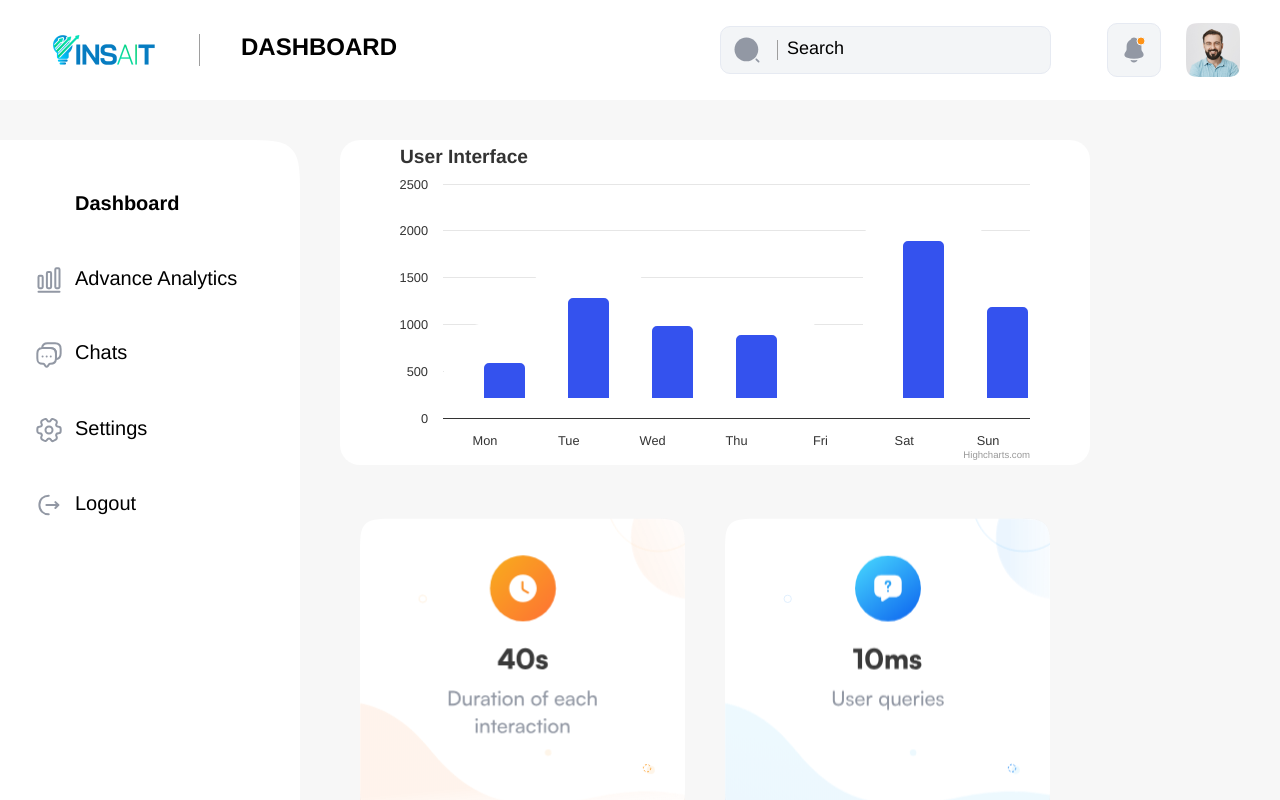
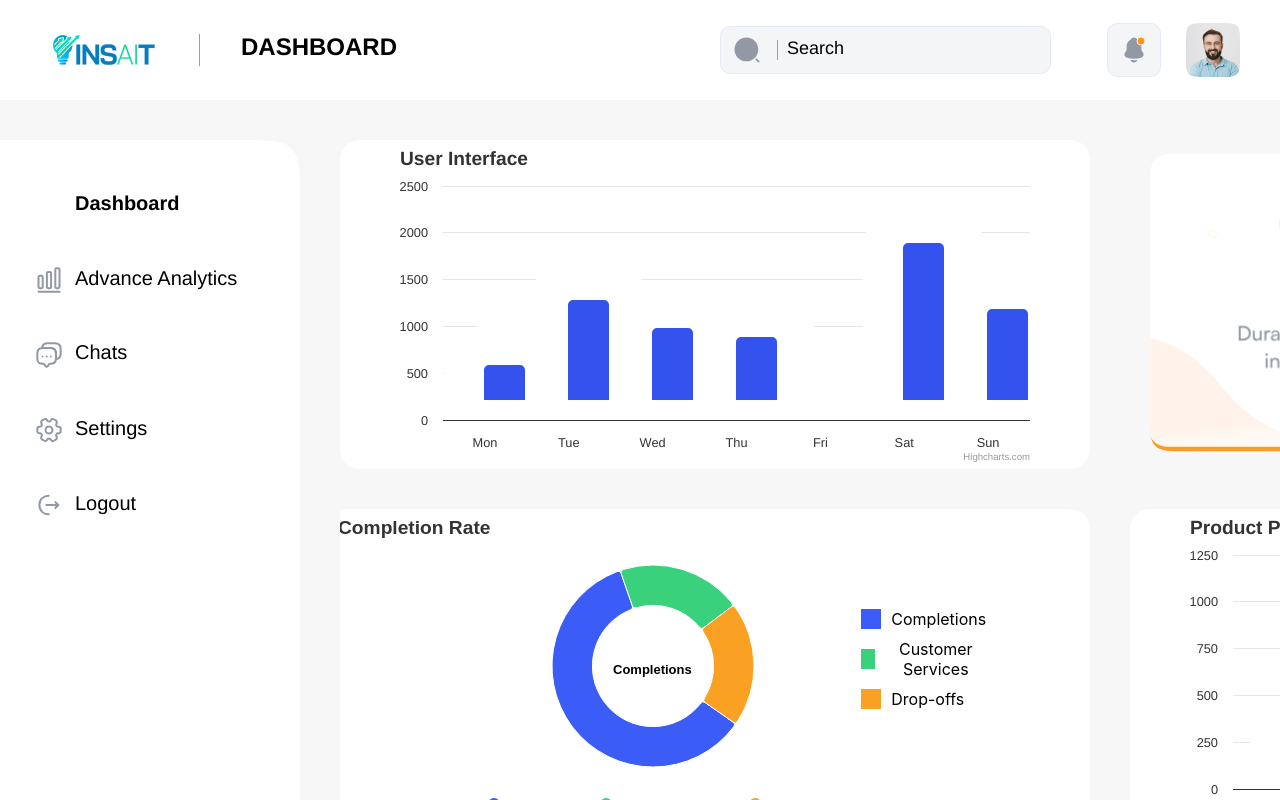
Before and after one commit to Itaybo89/task-figma, a React (Create React App) app: page / in a window 1280 px wide. Built offline with nearby package versions, Linux system fonts and the light colour scheme; grey boxes are pictures that could not be loaded.

Commit message:
laptop fix

```diff
--- a/src/components/MainDashboard/MainDashboard.css
+++ b/src/components/MainDashboard/MainDashboard.css
@@ -6,8 +6,8 @@
 
 .main-dashboard {
   display: grid;
-  grid-template-columns: repeat(auto-fill, minmax(650px, 1fr));
-  grid-template-rows: repeat(auto-fill, minmax(325px, 1fr)) ;
+  grid-template-columns: 1fr 1fr;
+  grid-template-rows: 1fr, 1fr, 1fr;
   height: 100vh;
   width: 100%;
   gap: 40px;
```
